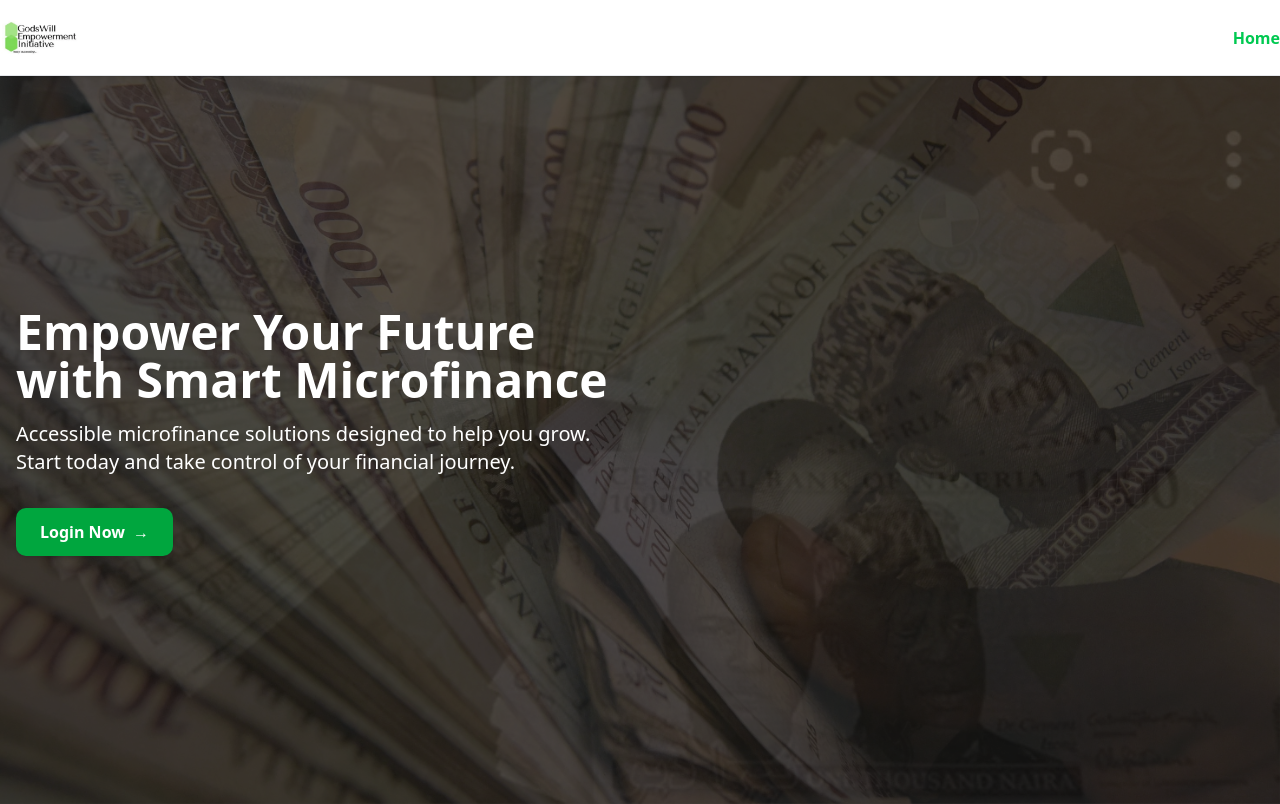
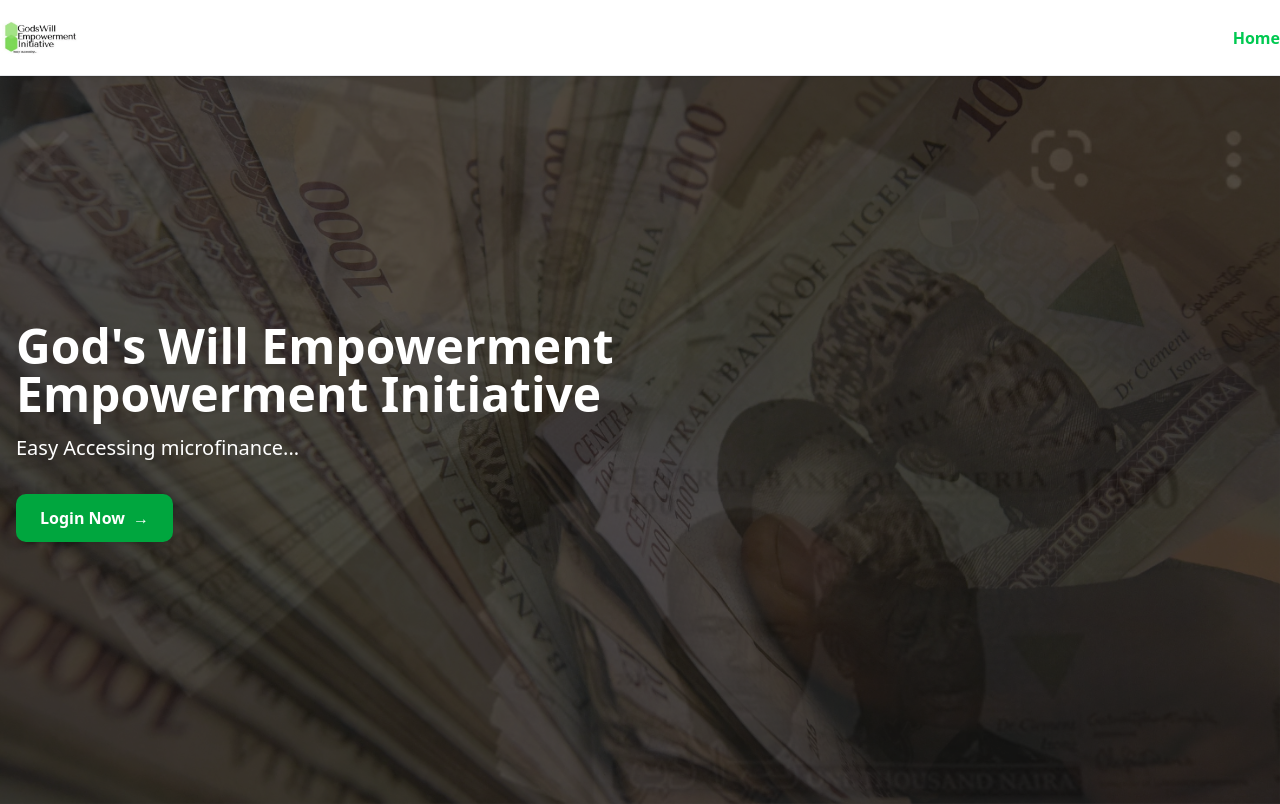
Before and after one commit to Ayemo-AndrewGold/gods-will-empower-initiative, a Next.js app: page / in a window 1280 px wide. Built offline with nearby package versions, Linux system fonts and the light colour scheme.

Commit message:
Updated UI

```diff
--- a/src/components/Hero.tsx
+++ b/src/components/Hero.tsx
@@ -66,11 +66,10 @@
       <div className="absolute inset-0 flex items-center">
         <div data-aos="zoom-in" className="container mx-auto px-4">
     <h1 className="text-5xl font-bold text-white mb-4">
-      Empower Your Future <br /> with Smart Microfinance
+      God's Will Empowerment<br /> Empowerment Initiative
     </h1>
     <p className="text-xl text-white mb-8">
-      Accessible microfinance solutions designed to help you grow. <br />
-      Start today and take control of your financial journey.
+      Easy Accessing microfinance...
     </p>
 
           <div className="flex space-x-4">
```
